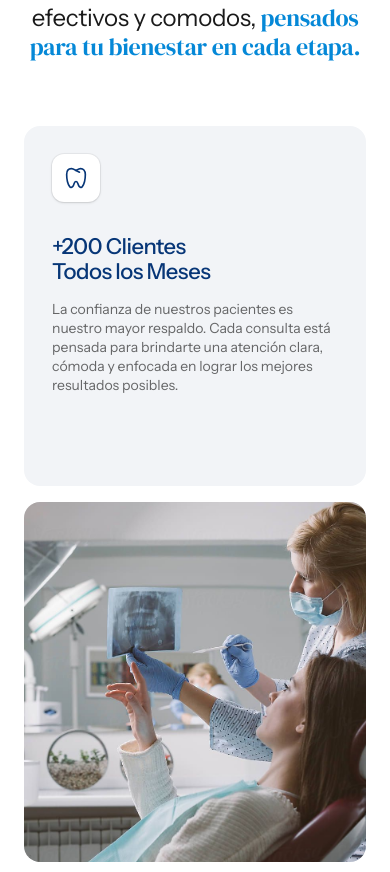
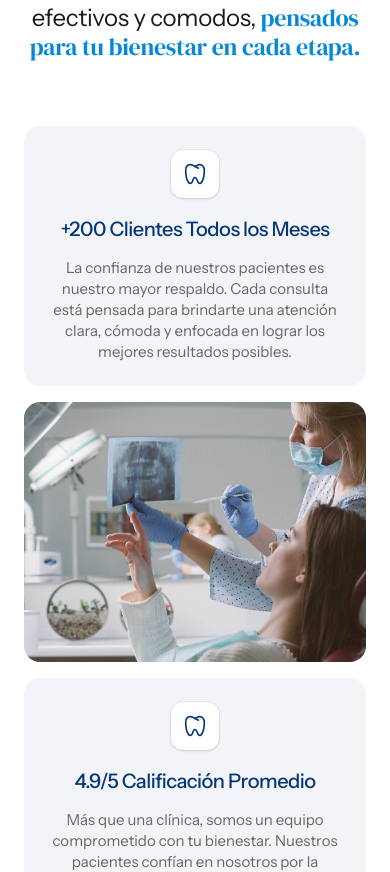
Before and after one commit to mateoLorenzo/kingdom-tech, a Next.js app in the folder dental-landing/: page / in a window 390 px wide. Shown: the part 1968-2840 px from the top of the page. Built offline with nearby package versions, Linux system fonts and the light colour scheme.

Commit message:
Improved metodology section

```diff
--- a/dental-landing/components/sections/Methodology.tsx
+++ b/dental-landing/components/sections/Methodology.tsx
@@ -58,17 +58,17 @@ export function Methodology() {
           {cards.map((card, i) => (
             <Reveal key={i} delay={280 + i * 110}>
               {card.type === "content" ? (
-                <div className="flex h-[360px] flex-col rounded-2xl bg-[#F2F4F7] p-7">
+                <div className="flex flex-col items-center rounded-2xl bg-[#F2F4F7] p-6 text-center sm:h-[360px] sm:items-start sm:p-7 sm:text-left">
                   <ToothIcon />
-                  <h3 className="mt-8 whitespace-pre-line text-[22px] font-medium leading-[1.15] tracking-tight text-[#073677]">
+                  <h3 className="mt-5 whitespace-normal text-[20px] font-medium leading-[1.15] tracking-tight text-[#073677] sm:mt-8 sm:whitespace-pre-line sm:text-[22px]">
                     {card.title}
                   </h3>
-                  <p className="mt-4 text-sm leading-[1.35] text-[#1A1A1A]/65">
+                  <p className="mt-4 text-[15px] leading-[1.4] text-[#1A1A1A]/65 sm:text-sm sm:leading-[1.35]">
                     {card.body}
                   </p>
                 </div>
               ) : (
-                <div className="relative h-[360px] overflow-hidden rounded-2xl bg-[#F2F4F7]">
+                <div className="relative h-[260px] sm:h-[360px] overflow-hidden rounded-2xl bg-[#F2F4F7]">
                   {card.image && (
                     /* eslint-disable-next-line @next/next/no-img-element */
                     <img
```
